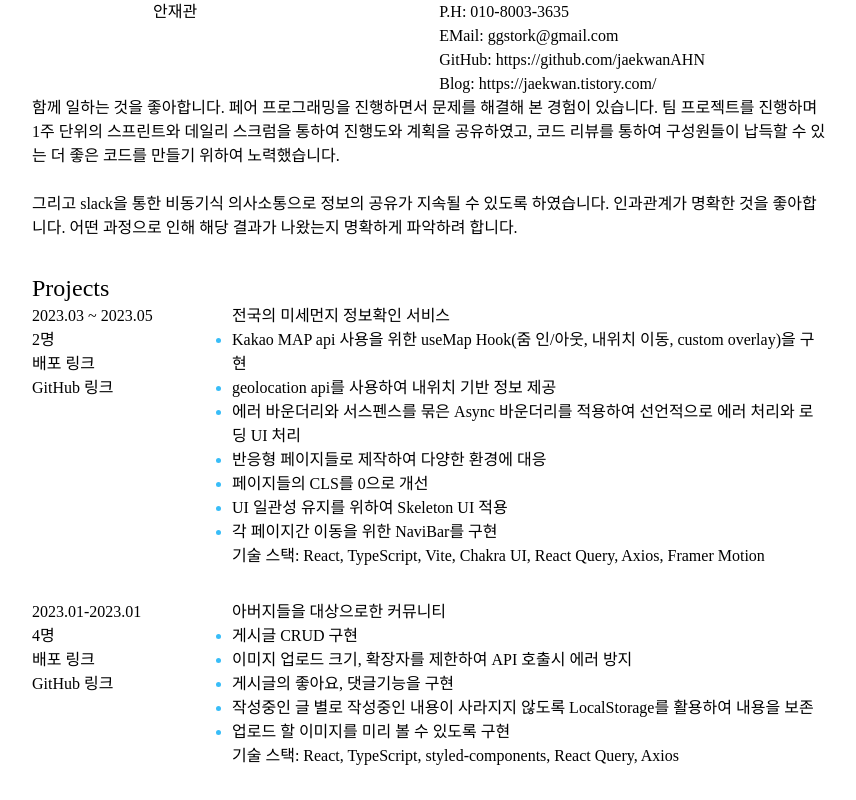
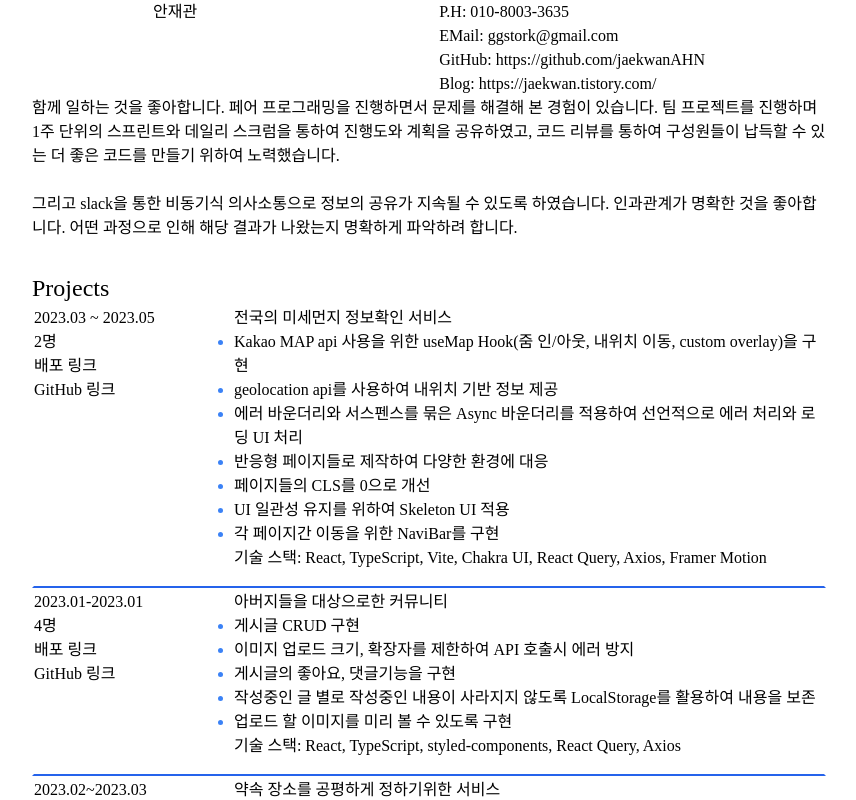
Before and after one commit to jaekwanAHN/resume, a Next.js app: page / in a window 1280 px wide. Shown: the top 800 px of the page, without its empty margins (211-1067 px from the left). Built offline with nearby package versions, Linux system fonts and the light colour scheme; a web font is replaced by a local one.

Commit message:
Feat: reset.css 삭제, border 적용

```diff
--- a/src/components/Projects/ProjectContent.tsx
+++ b/src/components/Projects/ProjectContent.tsx
@@ -14,7 +14,7 @@ const ProjectContent = ({
   return (
     <div>
       <p className="text-base">{description}</p>
-      <ul className="marker:text-sky-400 list-disc">
+      <ul className="marker:text-blue-500 list-disc">
         {feature.map((value) => (
           <li key={value}>{value}</li>
         ))}
--- a/src/components/Projects/index.tsx
+++ b/src/components/Projects/index.tsx
@@ -8,11 +8,15 @@ interface ProjectInfoProps {
 
 const Projects = ({ projects }: ProjectInfoProps) => {
   return (
-    <div className="flex justify-start flex-col">
+    <div className="flex justify-start flex-col ">
       <p className="text-2xl">Projects</p>
       {projects.map((project) => {
         return (
-          <div key={project.title} className="flex flex-row pb-8">
+          <div
+            key={project.title}
+            className="flex flex-row border-2 border-transparent border-b-blue-600
+          pb-4"
+          >
             <div className="flex">
               <ProjectInfos
                 projectDate={project.projectDate}
--- a/src/style/reset.css
+++ /dev/null
@@ -1,124 +0,0 @@
-html,
-body,
-div,
-span,
-applet,
-object,
-iframe,
-h1,
-h2,
-h3,
-h4,
-h5,
-h6,
-p,
-blockquote,
-pre,
-a,
-abbr,
-acronym,
-address,
-big,
-cite,
-code,
-del,
-dfn,
-em,
-img,
-ins,
-kbd,
-q,
-s,
-samp,
-small,
-strike,
-strong,
-sub,
-sup,
-tt,
-var,
-b,
-u,
-i,
-center,
-dl,
-dt,
-dd,
-ol,
-ul,
-li,
-fieldset,
-form,
-label,
-legend,
-table,
-caption,
-tbody,
-tfoot,
-thead,
-tr,
-th,
-td,
-article,
-aside,
-canvas,
-details,
-embed,
-figure,
-figcaption,
-footer,
-header,
-hgroup,
-menu,
-nav,
-output,
-ruby,
-section,
-summary,
-time,
-mark,
-audio,
-video {
-  margin: 0;
-  padding: 0;
-  border: 0;
-  font-size: 100%;
-  font: inherit;
-  vertical-align: baseline;
-}
-/* HTML5 display-role reset for older browsers */
-article,
-aside,
-details,
-figcaption,
-figure,
-footer,
-header,
-hgroup,
-menu,
-nav,
-section {
-  display: block;
-}
-body {
-  line-height: 1;
-}
-ol,
-ul {
-  list-style: none;
-}
-blockquote,
-q {
-  quotes: none;
-}
-blockquote:before,
-blockquote:after,
-q:before,
-q:after {
-  content: '';
-  content: none;
-}
-table {
-  border-collapse: collapse;
-  border-spacing: 0;
-}
```
